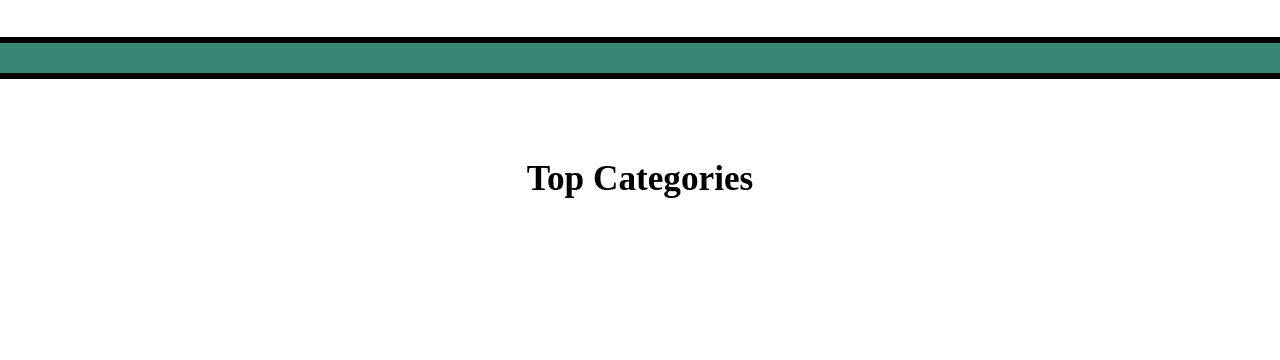
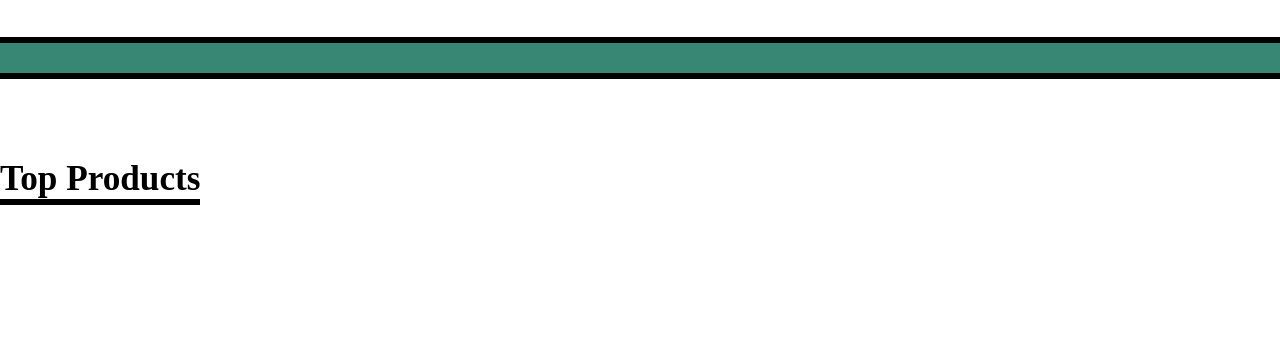
Before and after one commit to uninumber/Django-e-commerce-, a Django app: page / in a window 1280 px wide. Shown: the part 610-970 px from the top of the page. Run offline with Django 4.2, Linux system fonts and the light colour scheme.

Commit message:
Update home.html

```diff
--- a/e-commerce/templates/home.html
+++ b/e-commerce/templates/home.html
@@ -61,7 +61,7 @@
 					<hr style="border: 3px solid black;">
 		<div class="section3">
 
-			<h2 style="text-align:center; margin-top:80px; margin-bottom:160px; font-size:220%;"> Top Categories<h2>
+			<h2 style=" margin-top:80px; margin-bottom:160px; font-size:220%; border-bottom:6px solid black; display:inline-block;"> Top Products<h2>
 
 					<div class="bg3 row">
 	<style>
```
